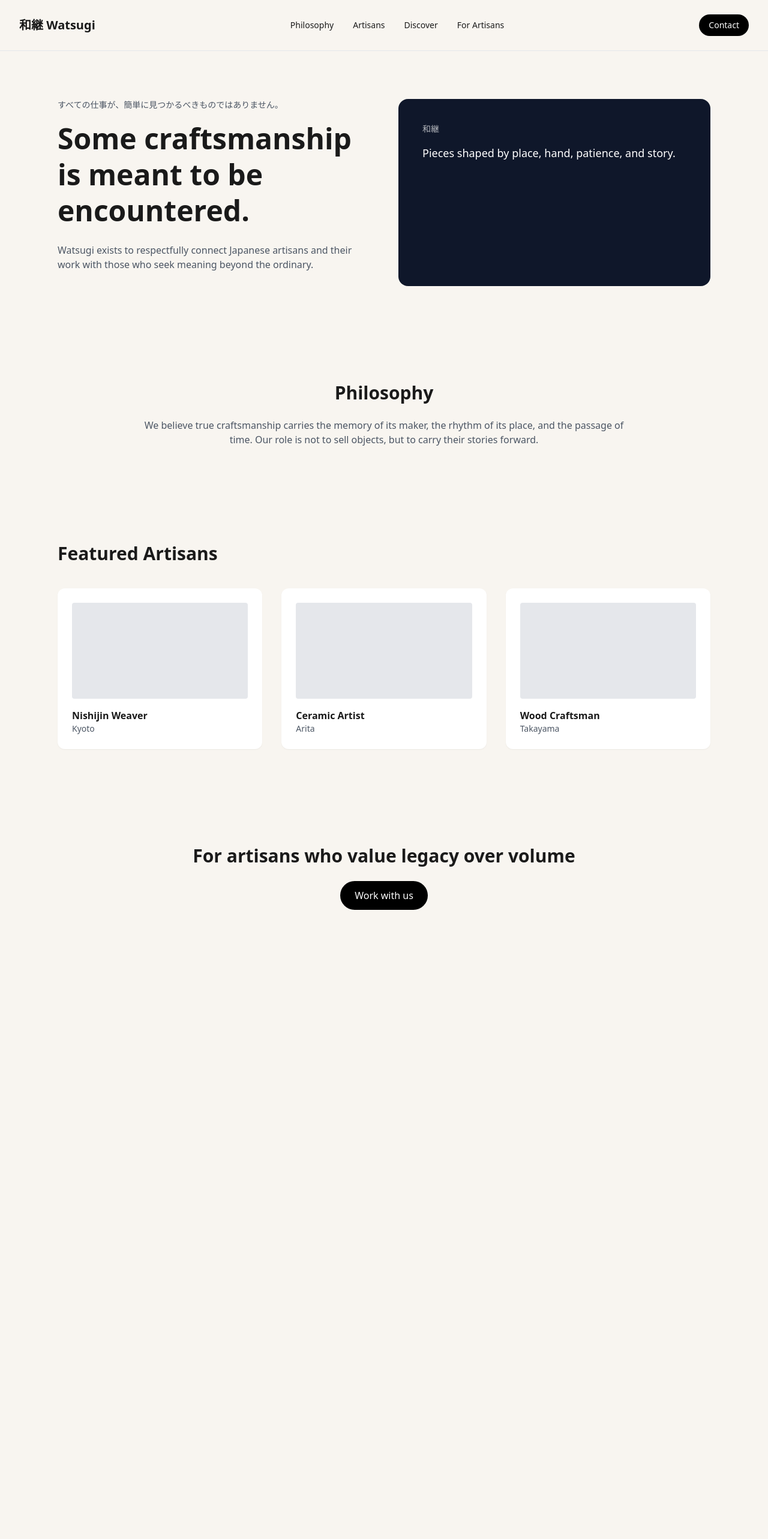
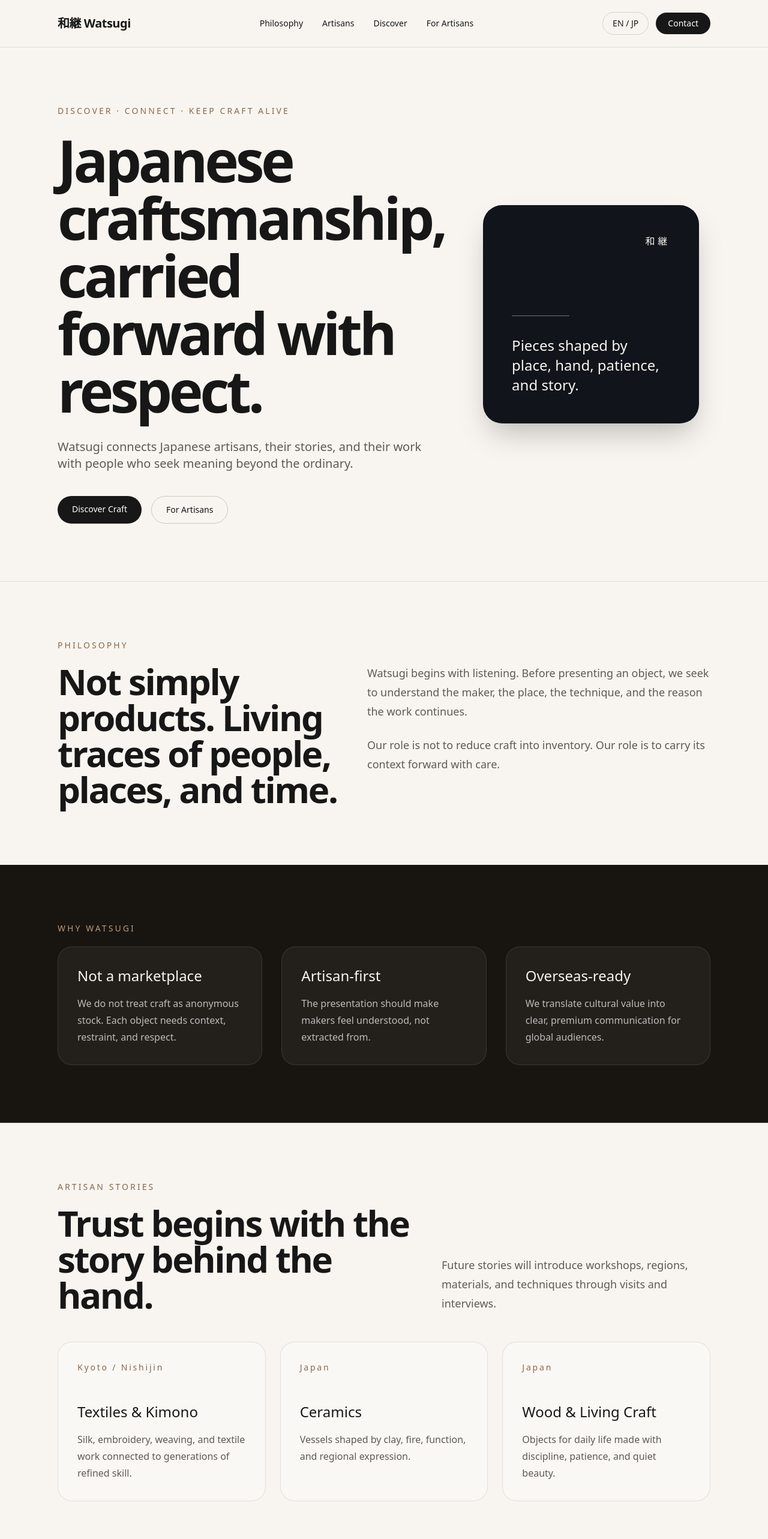
Before and after one commit to Watsugi/watsugi-website, a Next.js app: page / in a window 1280 px wide. Shown: the top 2566 px of the page at 60% size. Before the commit the page ends 1597 px from the top, so only its background shows below. Built offline with nearby package versions, Linux system fonts and the light colour scheme.

Commit message:
Update English homepage

```diff
--- a/app/page.tsx
+++ b/app/page.tsx
@@ -1,89 +1,175 @@
 export default function Home() {
   return (
-    <main className="bg-[#F8F5F0] text-[#1A1A1A]">
+    <main className="min-h-screen bg-[#F8F5F0] text-[#171717]">
+      <SiteHeader lang="EN" switchHref="/jp" switchLabel="JP" />
 
-      {/* NAVBAR */}
-      <header className="flex justify-between items-center px-8 py-6 border-b border-gray-200">
-        <div className="text-xl font-semibold">和継 Watsugi</div>
-        <nav className="space-x-8 text-sm">
-          <a href="#">Philosophy</a>
-          <a href="#">Artisans</a>
-          <a href="#">Discover</a>
-          <a href="#">For Artisans</a>
-        </nav>
-        <button className="bg-black text-white px-4 py-2 rounded-full text-sm">
-          Contact
-        </button>
-      </header>
-
-      {/* HERO */}
-      <section className="grid md:grid-cols-2 gap-12 px-8 py-20 max-w-6xl mx-auto">
+      <section className="px-8 py-24 md:px-16 lg:px-24">
+        <div className="mx-auto grid max-w-7xl items-center gap-16 lg:grid-cols-[1.05fr_0.95fr]">
           <div>
-          <p className="text-sm mb-4 text-gray-600">
-            すべての仕事が、簡単に見つかるべきものではありません。
+            <p className="mb-6 text-sm tracking-[0.22em] text-[#8A6748]">
+              DISCOVER · CONNECT · KEEP CRAFT ALIVE
             </p>
-          <h1 className="text-5xl leading-tight font-semibold mb-6">
-            Some craftsmanship is meant to be encountered.
+            <h1 className="max-w-4xl text-5xl font-semibold leading-[0.98] tracking-[-0.055em] md:text-7xl lg:text-8xl">
+              Japanese craftsmanship, carried forward with respect.
             </h1>
-          <p className="text-gray-600 mb-6">
-            Watsugi exists to respectfully connect Japanese artisans and their work
-            with those who seek meaning beyond the ordinary.
+            <p className="mt-8 max-w-2xl text-lg leading-8 text-[#5F5A52] md:text-xl">
+              Watsugi connects Japanese artisans, their stories, and their work with people who seek meaning beyond the ordinary.
             </p>
+            <div className="mt-10 flex flex-wrap gap-4">
+              <a className="rounded-full bg-[#171717] px-6 py-3 text-sm text-white" href="#discover">
+                Discover Craft
+              </a>
+              <a className="rounded-full border border-[#171717]/20 px-6 py-3 text-sm" href="#for-artisans">
+                For Artisans
+              </a>
+            </div>
           </div>
 
-        <div className="bg-[#0F172A] text-white p-10 rounded-2xl">
-          <p className="text-sm mb-4 opacity-70">和継</p>
-          <p className="text-lg">
+          <div className="rounded-[2rem] bg-[#11141A] p-8 text-[#F8F5F0] shadow-2xl md:p-12">
+            <div className="mb-28 text-right tracking-[0.3em]">和継</div>
+            <div className="mb-8 h-px w-24 bg-white/40" />
+            <p className="max-w-sm text-2xl leading-snug">
               Pieces shaped by place, hand, patience, and story.
             </p>
-        </div>
-      </section>
-
-      {/* PHILOSOPHY */}
-      <section className="px-8 py-20 max-w-4xl mx-auto text-center">
-        <h2 className="text-3xl mb-6 font-semibold">Philosophy</h2>
-        <p className="text-gray-600">
-          We believe true craftsmanship carries the memory of its maker,
-          the rhythm of its place, and the passage of time.
-          Our role is not to sell objects, but to carry their stories forward.
-        </p>
-      </section>
-
-      {/* ARTISANS PREVIEW */}
-      <section className="px-8 py-20 max-w-6xl mx-auto">
-        <h2 className="text-3xl mb-10 font-semibold">Featured Artisans</h2>
-
-        <div className="grid md:grid-cols-3 gap-8">
-          <div className="bg-white p-6 rounded-xl shadow-sm">
-            <div className="h-40 bg-gray-200 rounded mb-4"></div>
-            <h3 className="font-semibold">Nishijin Weaver</h3>
-            <p className="text-sm text-gray-600">Kyoto</p>
-          </div>
-
-          <div className="bg-white p-6 rounded-xl shadow-sm">
-            <div className="h-40 bg-gray-200 rounded mb-4"></div>
-            <h3 className="font-semibold">Ceramic Artist</h3>
-            <p className="text-sm text-gray-600">Arita</p>
-          </div>
-
-          <div className="bg-white p-6 rounded-xl shadow-sm">
-            <div className="h-40 bg-gray-200 rounded mb-4"></div>
-            <h3 className="font-semibold">Wood Craftsman</h3>
-            <p className="text-sm text-gray-600">Takayama</p>
           </div>
         </div>
       </section>
 
-      {/* CTA */}
-      <section className="px-8 py-20 text-center">
-        <h2 className="text-3xl mb-6 font-semibold">
-          For artisans who value legacy over volume
+      <section id="philosophy" className="border-t border-black/10 px-8 py-24 md:px-16 lg:px-24">
+        <div className="mx-auto max-w-7xl">
+          <p className="mb-5 text-sm tracking-[0.22em] text-[#8A6748]">PHILOSOPHY</p>
+          <div className="grid gap-12 lg:grid-cols-[0.9fr_1.1fr]">
+            <h2 className="text-4xl font-semibold leading-tight tracking-[-0.04em] md:text-6xl">
+              Not simply products. Living traces of people, places, and time.
             </h2>
-        <button className="bg-black text-white px-6 py-3 rounded-full">
-          Work with us
-        </button>
+            <div className="space-y-6 text-lg leading-8 text-[#5F5A52]">
+              <p>
+                Watsugi begins with listening. Before presenting an object, we seek to understand the maker, the place, the technique, and the reason the work continues.
+              </p>
+              <p>
+                Our role is not to reduce craft into inventory. Our role is to carry its context forward with care.
+              </p>
+            </div>
+          </div>
+        </div>
       </section>
 
+      <section id="why" className="bg-[#18140F] px-8 py-24 text-[#F8F5F0] md:px-16 lg:px-24">
+        <div className="mx-auto max-w-7xl">
+          <p className="mb-5 text-sm tracking-[0.22em] text-[#B89B7B]">WHY WATSUGI</p>
+          <div className="grid gap-8 md:grid-cols-3">
+            <Feature title="Not a marketplace" text="We do not treat craft as anonymous stock. Each object needs context, restraint, and respect." />
+            <Feature title="Artisan-first" text="The presentation should make makers feel understood, not extracted from." />
+            <Feature title="Overseas-ready" text="We translate cultural value into clear, premium communication for global audiences." />
+          </div>
+        </div>
+      </section>
+
+      <section id="artisans" className="border-t border-black/10 px-8 py-24 md:px-16 lg:px-24">
+        <div className="mx-auto max-w-7xl">
+          <div className="mb-12 flex flex-col justify-between gap-6 md:flex-row md:items-end">
+            <div>
+              <p className="mb-5 text-sm tracking-[0.22em] text-[#8A6748]">ARTISAN STORIES</p>
+              <h2 className="max-w-3xl text-4xl font-semibold leading-tight tracking-[-0.04em] md:text-6xl">
+                Trust begins with the story behind the hand.
+              </h2>
+            </div>
+            <p className="max-w-md text-lg leading-8 text-[#5F5A52]">
+              Future stories will introduce workshops, regions, materials, and techniques through visits and interviews.
+            </p>
+          </div>
+
+          <div className="grid gap-6 md:grid-cols-3">
+            <StoryCard title="Textiles & Kimono" location="Kyoto / Nishijin" text="Silk, embroidery, weaving, and textile work connected to generations of refined skill." />
+            <StoryCard title="Ceramics" location="Japan" text="Vessels shaped by clay, fire, function, and regional expression." />
+            <StoryCard title="Wood & Living Craft" location="Japan" text="Objects for daily life made with discipline, patience, and quiet beauty." />
+          </div>
+        </div>
+      </section>
+
+      <section id="discover" className="bg-[#EEE8DE] px-8 py-24 md:px-16 lg:px-24">
+        <div className="mx-auto max-w-7xl">
+          <p className="mb-5 text-sm tracking-[0.22em] text-[#8A6748]">DISCOVER</p>
+          <h2 className="max-w-4xl text-4xl font-semibold leading-tight tracking-[-0.04em] md:text-6xl">
+            Curated fields of Japanese craftsmanship.
+          </h2>
+          <div className="mt-12 grid gap-4 md:grid-cols-3">
+            {["Kimono & Textiles", "Ceramics", "Woodcraft"].map((item, index) => (
+              <div key={item} className="rounded-3xl border border-black/10 bg-white/35 p-8">
+                <p className="mb-10 text-sm tracking-[0.22em] text-[#8A6748]">0{index + 1}</p>
+                <h3 className="text-2xl font-medium">{item}</h3>
+              </div>
+            ))}
+          </div>
+        </div>
+      </section>
+
+      <section id="for-artisans" className="px-8 py-24 md:px-16 lg:px-24">
+        <div className="mx-auto grid max-w-7xl gap-12 lg:grid-cols-[0.9fr_1.1fr]">
+          <div>
+            <p className="mb-5 text-sm tracking-[0.22em] text-[#8A6748]">FOR ARTISANS</p>
+            <h2 className="text-4xl font-semibold leading-tight tracking-[-0.04em] md:text-6xl">
+              A quiet bridge to people who value the work deeply.
+            </h2>
+          </div>
+          <div className="space-y-6 text-lg leading-8 text-[#5F5A52]">
+            <p>
+              Watsugi is built for artisans, workshops, and local businesses that want their work introduced with sincerity, context, and long-term respect.
+            </p>
+            <a className="inline-flex rounded-full bg-[#171717] px-6 py-3 text-sm text-white" href="mailto:hello@watsugi.co.jp">
+              Start a Conversation
+            </a>
+          </div>
+        </div>
+      </section>
+
+      <SiteFooter />
     </main>
-  );
+  )
 }
+
+function SiteHeader({ lang, switchHref, switchLabel }: { lang: string; switchHref: string; switchLabel: string }) {
+  return (
+    <header className="sticky top-0 z-50 flex items-center justify-between border-b border-black/10 bg-[#F8F5F0]/90 px-8 py-5 backdrop-blur md:px-16 lg:px-24">
+      <a href="/" className="text-xl font-semibold tracking-tight">和継 Watsugi</a>
+      <nav className="hidden items-center gap-8 text-sm md:flex">
+        <a href="#philosophy">Philosophy</a>
+        <a href="#artisans">Artisans</a>
+        <a href="#discover">Discover</a>
+        <a href="#for-artisans">For Artisans</a>
+      </nav>
+      <div className="flex items-center gap-3">
+        <a className="rounded-full border border-black/15 px-4 py-2 text-sm" href={switchHref}>{lang} / {switchLabel}</a>
+        <a className="rounded-full bg-[#171717] px-5 py-2 text-sm text-white" href="mailto:hello@watsugi.co.jp">Contact</a>
+      </div>
+    </header>
+  )
+}
+
+function Feature({ title, text }: { title: string; text: string }) {
+  return (
+    <div className="rounded-3xl border border-white/10 bg-white/5 p-8">
+      <h3 className="mb-4 text-2xl font-medium">{title}</h3>
+      <p className="leading-7 text-white/70">{text}</p>
+    </div>
+  )
+}
+
+function StoryCard({ title, location, text }: { title: string; location: string; text: string }) {
+  return (
+    <article className="rounded-3xl border border-black/10 bg-white/35 p-8">
+      <p className="mb-12 text-sm tracking-[0.2em] text-[#8A6748]">{location}</p>
+      <h3 className="mb-4 text-2xl font-medium">{title}</h3>
+      <p className="leading-7 text-[#5F5A52]">{text}</p>
+    </article>
+  )
+}
+
+function SiteFooter() {
+  return (
+    <footer className="flex flex-col gap-3 border-t border-black/10 px-8 py-8 text-sm text-[#5F5A52] md:flex-row md:justify-between md:px-16 lg:px-24">
+      <span>© 2026 和継 Watsugi</span>
+      <span>Discover · Connect · Keep Craft Alive</span>
+    </footer>
+  )
+}
```
Lines whose indentation alone changed are shown as unchanged.
